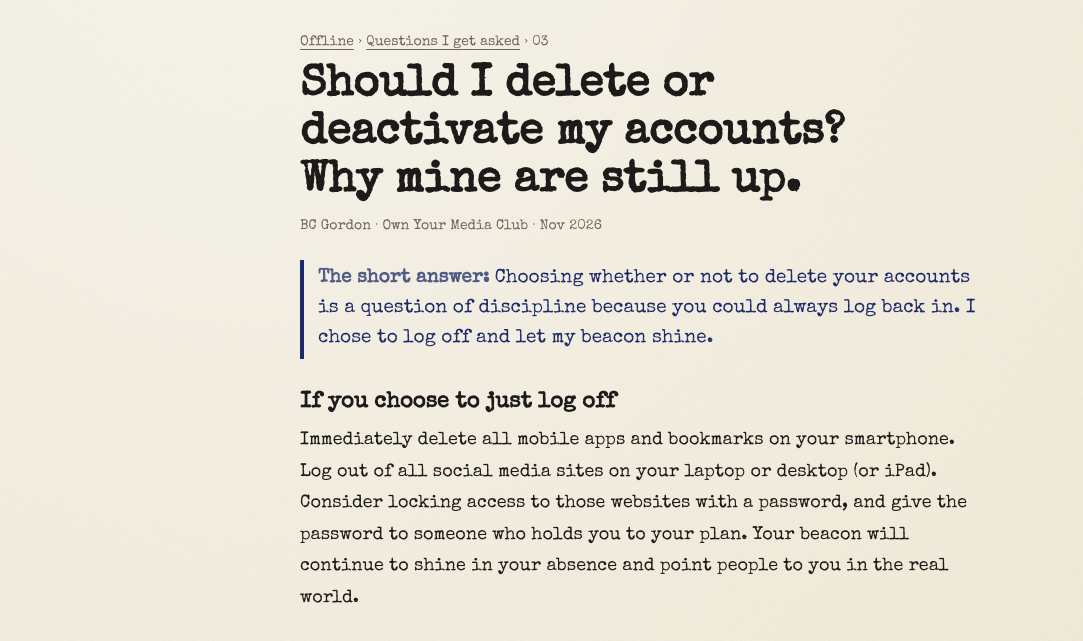
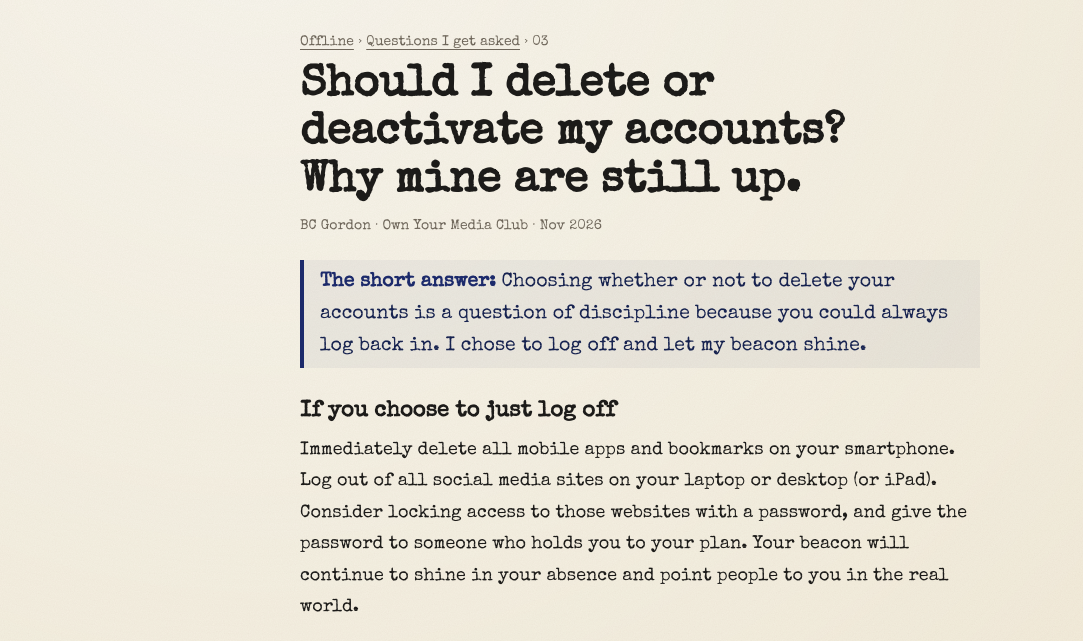
Before and after one commit to bcgordon/ownyourmedia, a website: page offline/delete-or-not/index.html in a window 1280 px wide. Shown: the part 123-764 px from the top of the page, without its empty margins (0-1083 px from the left). Drawn offline with nearby package versions, Linux system fonts and the light colour scheme.

Commit message:
Add files via upload

```diff
--- a/offline/delete-or-not/index.html
+++ b/offline/delete-or-not/index.html
@@ -348,7 +348,8 @@ h1{font-weight:700}
 .faq .crumb a{color:inherit}
 .faq h1{text-align:left;margin:8px 0 8px;font-size:clamp(30px,6vw,44px);line-height:1.1;text-wrap:balance}
 .faq .meta{font-size:14px;color:var(--muted);margin-bottom:22px}
-.faq .take{border-left:4px solid var(--pen);padding:4px 0 4px 14px;color:var(--pen);font-size:19px;line-height:1.6;margin:0 0 10px}
+.faq .take{border-left:4px solid var(--pen);padding:6px 0 6px 16px;color:#16224f;font-size:19.5px;font-weight:400;line-height:1.65;margin:0 0 10px;background:rgba(28,42,107,.05)}
+.faq .take b{font-weight:700;opacity:1;color:var(--pen)}
 .faq h2{font:700 22px/1.3 var(--tw);color:var(--ink2);letter-spacing:0;text-transform:none;border:0;margin:30px 0 8px;padding:0}
 .faq p{margin:0 0 14px;font-size:18px;line-height:1.75}
 .faq .tpl{border:1.5px solid var(--ink2);background:var(--grain),var(--sheet);box-shadow:4px 4px 0 var(--red);padding:14px 18px;margin:24px 0}
```
Also changed, not shown: offline/goodbye-post/index.html (+2 -1 lines), offline/questions/index.html (+2 -1 lines).
